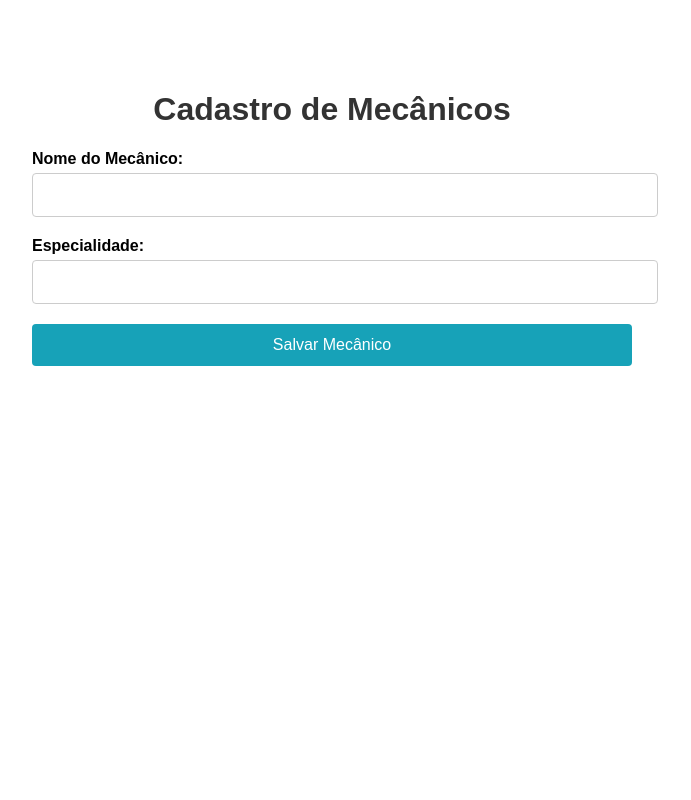
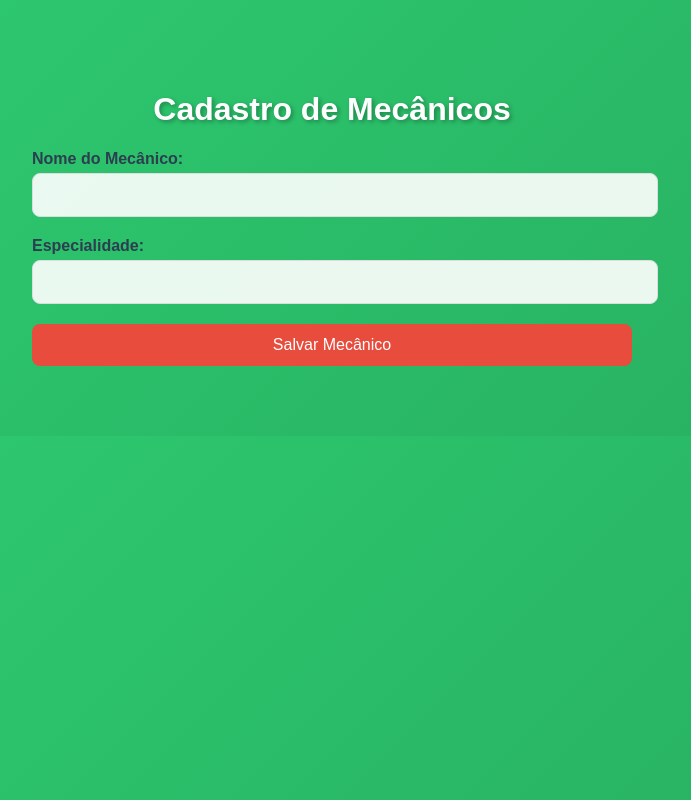
Before and after one commit to gustavomachado112/teste_dihtml, a plain HTML site: page mecanicos.html in a window 1280 px wide. Shown: the whole page, without its empty margins (308-999 px from the left). Drawn offline with Linux system fonts and the light colour scheme.

Commit message:
Update mecanicos.css

```diff
--- a/mecanicos.css
+++ b/mecanicos.css
@@ -3,11 +3,13 @@ body {
     max-width: 600px;
     margin: 50px auto;
     padding: 20px;
+    background: linear-gradient(135deg, #2ecc71, #27ae60);
 }
 
 h1 {
     text-align: center;
-    color: #333;
+    color: white;
+    text-shadow: 2px 2px 4px rgba(0,0,0,0.3);
 }
 
 .campo {
@@ -18,27 +20,31 @@ label {
     display: block;
     margin-bottom: 5px;
     font-weight: bold;
+    color: #2c3e50;
 }
 
 input {
     width: 100%;
     padding: 12px;
-    border: 1px solid #ccc;
-    border-radius: 4px;
+    border: 1px solid #ddd;
+    border-radius: 8px;
     font-size: 16px;
+    background: rgba(255,255,255,0.9);
 }
 
 button {
     width: 100%;
     padding: 12px;
-    background: #17a2b8;
+    background: #e74c3c;
     color: white;
     border: none;
-    border-radius: 4px;
+    border-radius: 8px;
     font-size: 16px;
     cursor: pointer;
+    transition: all 0.3s ease;
 }
 
 button:hover {
-    background: #138496;
+    background: #c0392b;
+    transform: translateY(-2px);
 }
```
